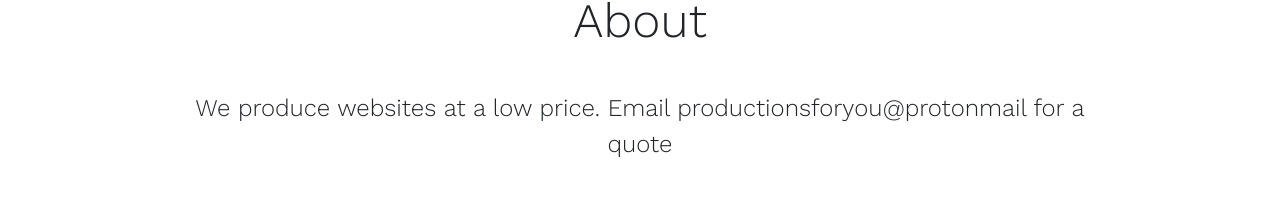
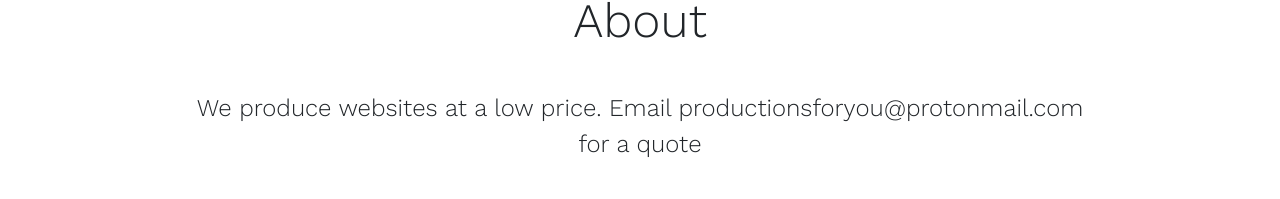
Before and after one commit to productsforyou/home, a plain HTML site: page index.html in a window 1280 px wide. Shown: the part 547-746 px from the top of the page. Drawn offline with nearby package versions, Linux system fonts and the light colour scheme.

Commit message:
Update index.html

```diff
--- a/index.html
+++ b/index.html
@@ -34,7 +34,7 @@
   </div>
   <div class="content">
     <h2>About</h2>
-    <h4>We produce websites at a low price. Email productionsforyou@protonmail for a quote</h4>
+    <h4>We produce websites at a low price. Email productionsforyou@protonmail.com for a quote</h4>
     <div class="card-deck">
       <div class="card">
         <div class="card-body">
```
